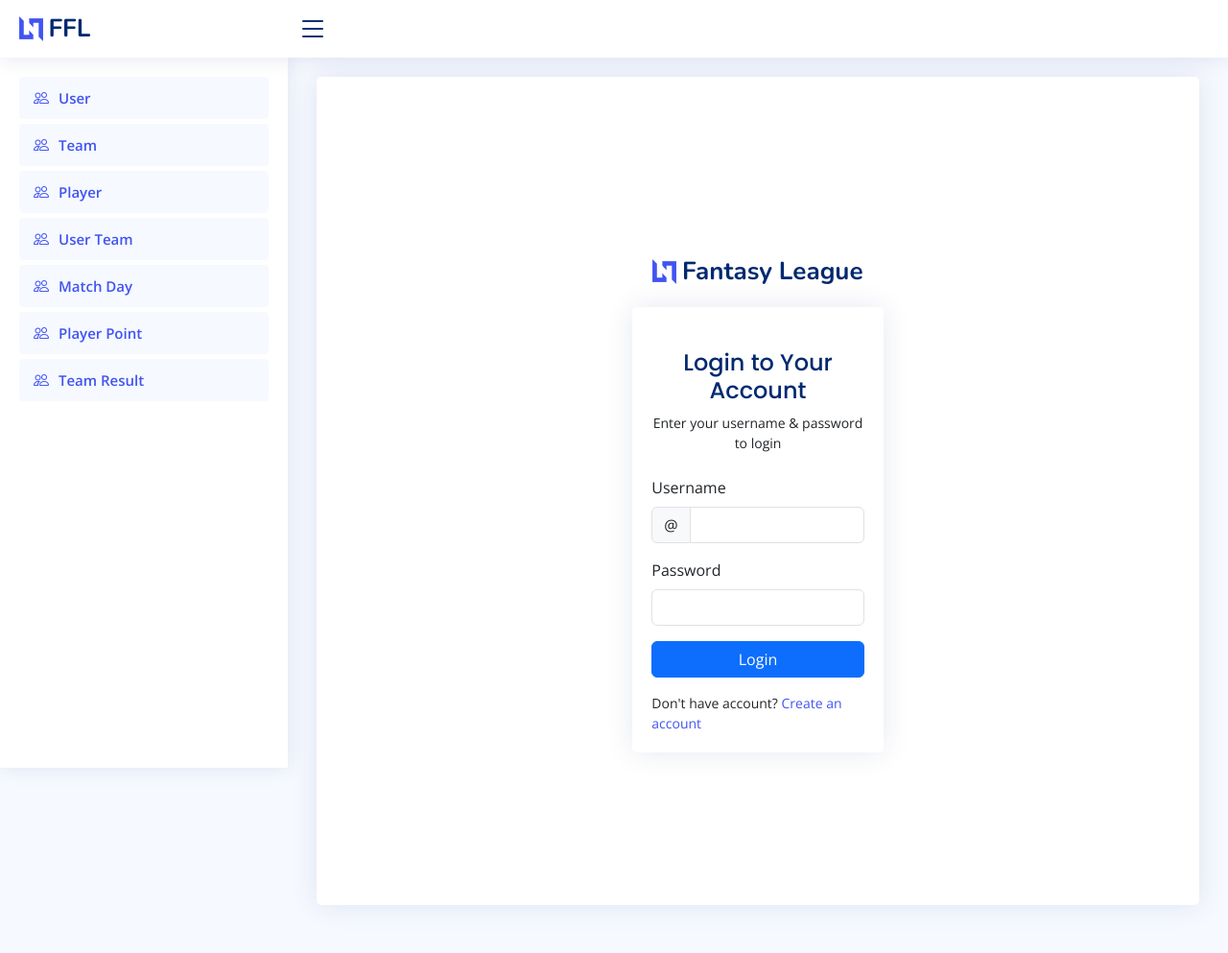
After one commit to pujanrajrai/forwad-fantasy-leauge, a Django app: template apps/accounts/templates/accounts/login2.html in a window 1280 px wide. The commit adds this page. Shown: the whole page at 96% size. Run offline with Django 3.2, Linux system fonts and the light colour scheme; the template is opened without the code that fills it, so the values that code supplies are empty; some libraries are stand-ins or nearby versions.

Commit message:
we are done

```diff
--- /dev/null
+++ b/apps/accounts/templates/accounts/login2.html
@@ -0,0 +1,82 @@
+{% extends "base.html" %}
+{% block body %}
+
+
+  <main>
+    <div class="container">
+
+      <section class="section register min-vh-100 d-flex flex-column align-items-center justify-content-center py-4">
+        <div class="container">
+          <div class="row justify-content-center">
+            <div class="col-lg-4 col-md-6 d-flex flex-column align-items-center justify-content-center">
+
+              <div class="d-flex justify-content-center py-4">
+                <a href="index.html" class="logo d-flex align-items-center w-auto">
+                  <img src="assets/img/logo.png" alt="">
+                  <span class="d-none d-lg-block">Fantasy League</span>
+                </a>
+              </div><!-- End Logo -->
+
+              <div class="card mb-3">
+
+                <div class="card-body">
+
+                  <div class="pt-4 pb-2">
+                    <h5 class="card-title text-center pb-0 fs-4">Login to Your Account</h5>
+                    <p class="text-center small">Enter your username & password to login</p>
+                  </div>
+
+                  <form method="post" class="row g-3 needs-validation" novalidate>
+                    {% csrf_token %}
+                    <div class="col-12">
+                      <label for="yourUsername" class="form-label">Username</label>
+                      <div class="input-group has-validation">
+                        <span class="input-group-text" id="inputGroupPrepend">@</span>
+                        <input type="text" name="username" value="{{ username }}"  class="form-control" id="yourUsername" required>
+                        <div class="invalid-feedback">Please enter your username.</div>
+                      </div>
+                    </div>
+
+                    <div class="col-12">
+                      <label for="yourPassword" class="form-label">Password</label>
+                      <input type="password" name="password" class="form-control" id="yourPassword" required>
+                      <div class="invalid-feedback">Please enter your password!</div>
+                    </div>
+
+
+                    <div class="col-12">
+                      <button class="btn btn-primary w-100" type="submit">Login</button>
+                    </div>
+                    <div class="col-12">
+                      <p class="small mb-0">Don't have account? <a href="pages-register.html">Create an account</a></p>
+                    </div>
+                  </form>
+
+                </div>
+              </div>
+            </div>
+          </div>
+        </div>
+
+      </section>
+
+    </div>
+  </main><!-- End #main -->
+
+  <a href="#" class="back-to-top d-flex align-items-center justify-content-center"><i class="bi bi-arrow-up-short"></i></a>
+
+  <!-- Vendor JS Files -->
+  <script src="assets/vendor/apexcharts/apexcharts.min.js"></script>
+  <script src="assets/vendor/bootstrap/js/bootstrap.bundle.min.js"></script>
+  <script src="assets/vendor/chart.js/chart.umd.js"></script>
+  <script src="assets/vendor/echarts/echarts.min.js"></script>
+  <script src="assets/vendor/quill/quill.min.js"></script>
+  <script src="assets/vendor/simple-datatables/simple-datatables.js"></script>
+  <script src="assets/vendor/tinymce/tinymce.min.js"></script>
+  <script src="assets/vendor/php-email-form/validate.js"></script>
+
+  <!-- Template Main JS File -->
+  <script src="assets/js/main.js"></script>
+
+
+{% endblock %}
--- a/apps/players/templates/players/userteam/update.html
+++ b/apps/players/templates/players/userteam/update.html
@@ -6,15 +6,10 @@ User Team
     <h2> User Team Update Team</h2>
     <form method="post" enctype="multipart/form-data">
         {% csrf_token %}
-
         {{ form.as_p }}
         {% for error in user_form.non_field_errors %}
             <p style="color: red;">{{ error }}</p>
         {% endfor %}
-
-
         <button type="submit">Update User Team</button>
     </form>
-
-
 {%endblock%}
```
Also changed, not shown: apps/accounts/templates/accounts/login.html (+85 -28 lines).
